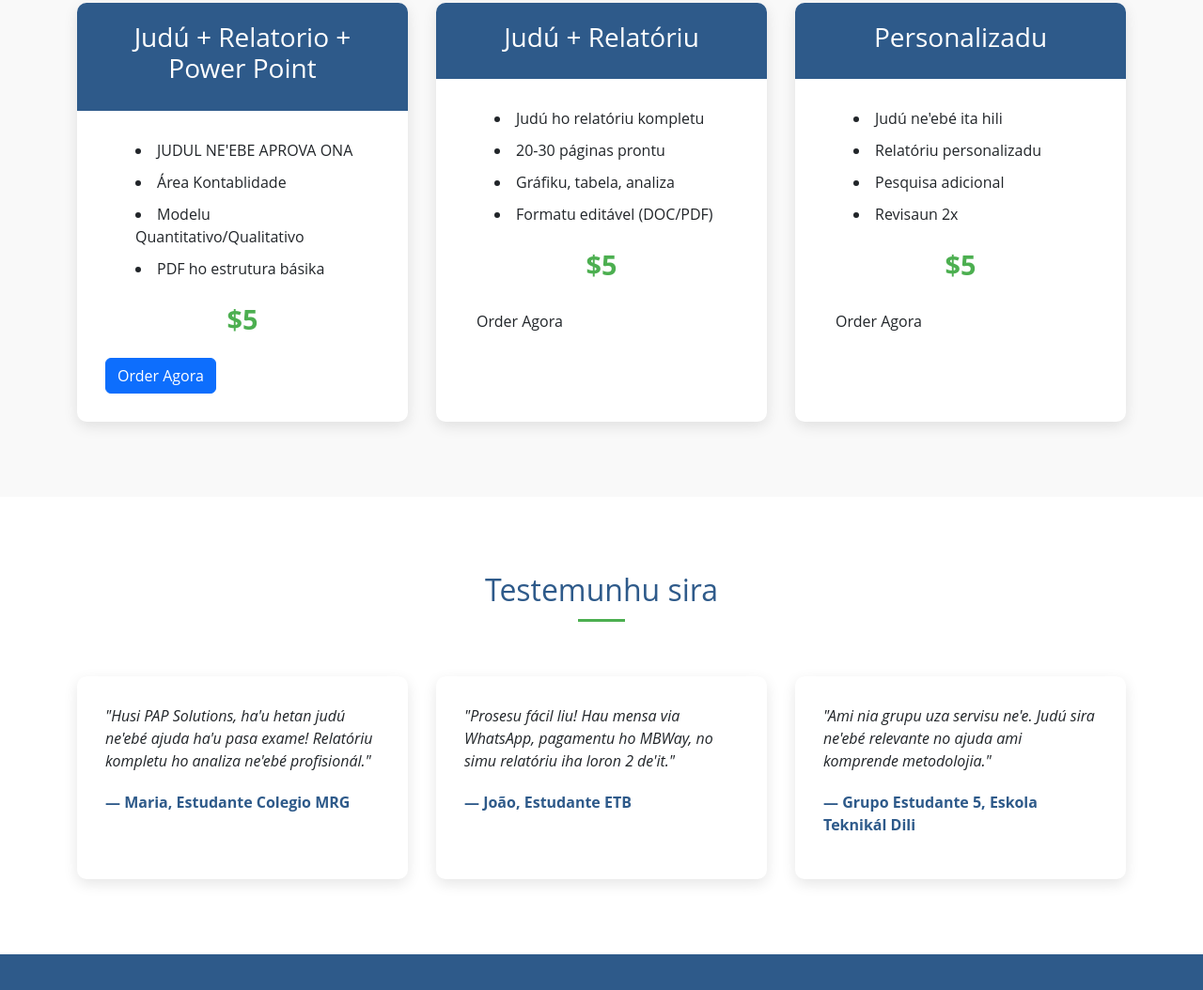
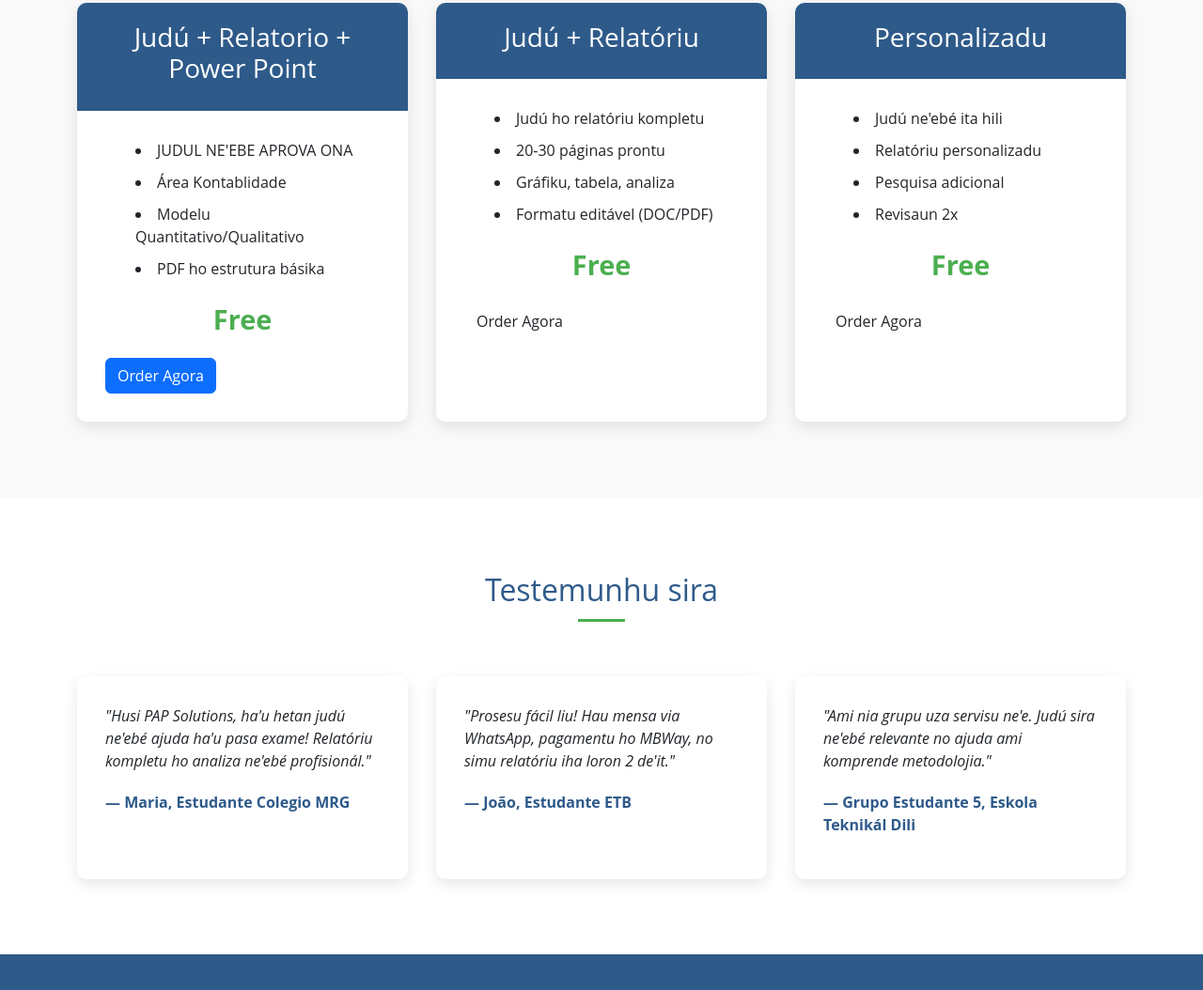
Before and after one commit to GrigorioG3123/pap, a plain HTML site: page index.html in a window 1280 px wide. Shown: the part 1350-2404 px from the top of the page at 94% size. Drawn offline with nearby package versions, Linux system fonts and the light colour scheme.

Commit message:
pesan perubahan kamu di sini

```diff
--- a/index.html
+++ b/index.html
@@ -644,7 +644,7 @@
                             <li>Modelu Quantitativo/Qualitativo</li>
                             <li>PDF ho estrutura básika</li>
                         </ul>
-                        <div class="price">$5</div>
+                        <div class="price">Free</div>
                         <button class="btn select-title btn btn-primary" data-price="15" data-type="Judú de'it">Order Agora</button>
                     </div>
                 </div>
@@ -660,7 +660,7 @@
                             <li>Gráfiku, tabela, analiza</li>
                             <li>Formatu editável (DOC/PDF)</li>
                         </ul>
-                        <div class="price">$5</div>
+                        <div class="price">Free</div>
                         <button class="btn select-title" data-price="75" data-type="Judú + Relatóriu">Order Agora</button>
                     </div>
                 </div>
@@ -676,7 +676,7 @@
                             <li>Pesquisa adicional</li>
                             <li>Revisaun 2x</li>
                         </ul>
-                        <div class="price">$5</div>
+                        <div class="price">Free</div>
                         <button class="btn select-title" data-price="120" data-type="Personalizadu">Order Agora</button>
                     </div>
                 </div>
```
